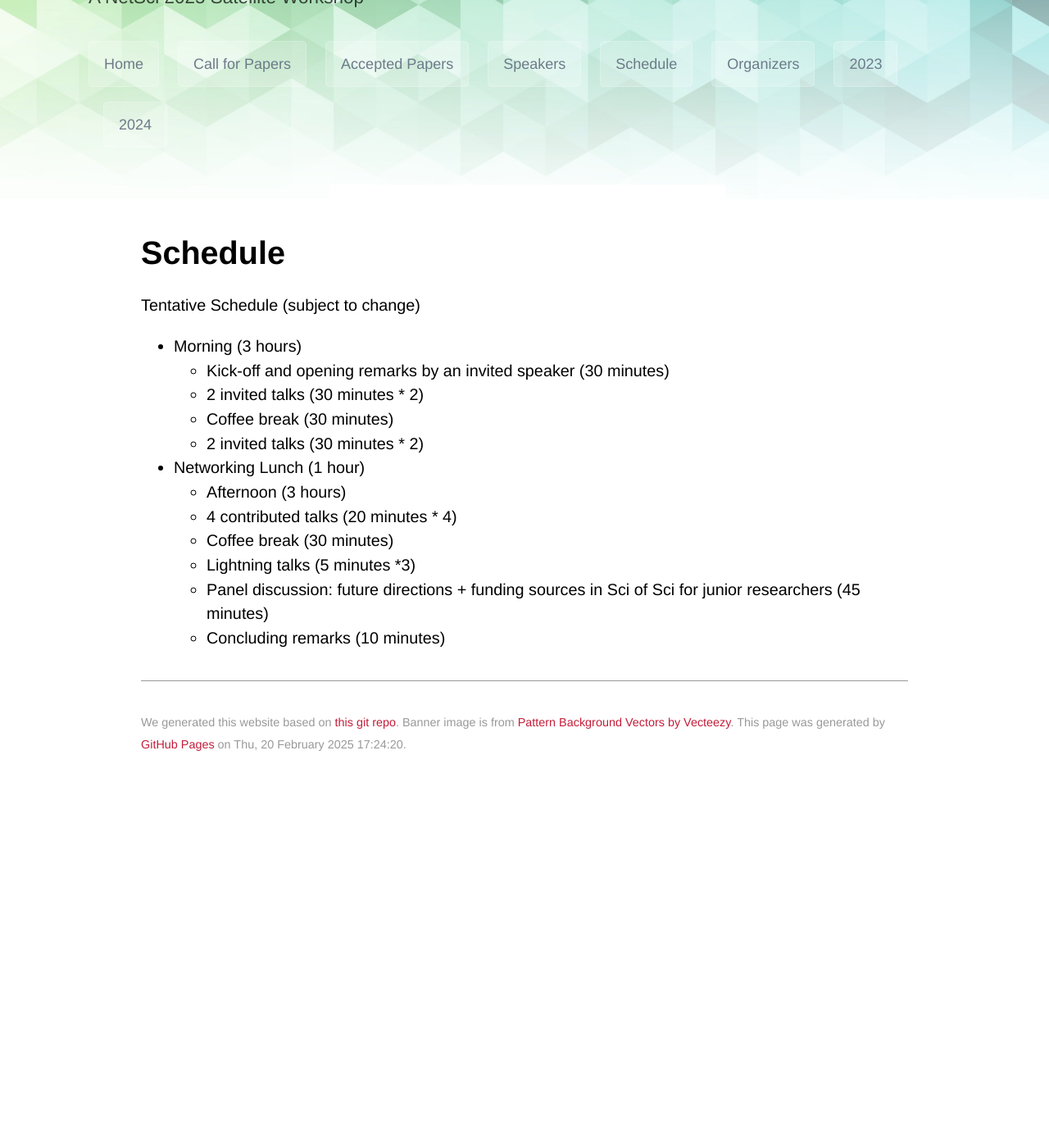
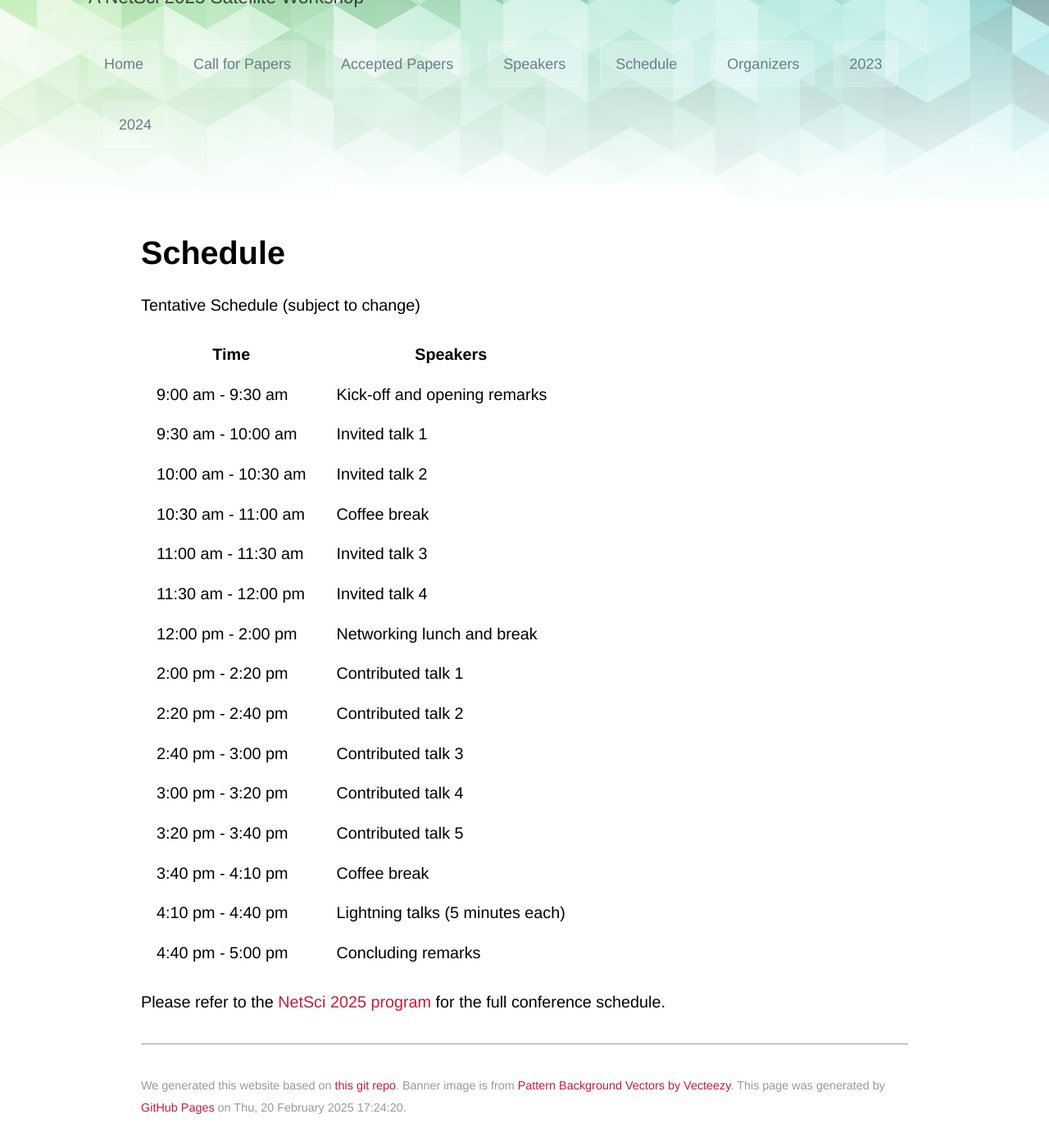
Before and after one commit to netscisci/netscisci.github.io, a Jekyll site: the page built from schedule.md, in a window 1280 px wide and 1400 px high, scrolled down 171 px. Shown: the whole window at 82% size. Built offline with Jekyll 4.4.1, drawn with Linux system fonts in a browser that asks for light colours; some web fonts are replaced; our own code applies the rules of GitHub Pages for plain Markdown files; before the commit the page ends 1128 px from its top, so only the background shows below that.

Commit message:
Update schedule.md

```diff
--- a/schedule.md
+++ b/schedule.md
@@ -4,36 +4,23 @@ layout: default
 
 # Schedule
 Tentative Schedule (subject to change)
-- Morning (3 hours)
-  - Kick-off and opening remarks by an invited speaker (30 minutes)
-  - 2 invited talks (30 minutes * 2)
-  - Coffee break (30 minutes)
-  - 2 invited talks (30 minutes * 2)
-- Networking Lunch (1 hour)
-  - Afternoon (3 hours)
-  - 4 contributed talks (20 minutes * 4)
-  - Coffee break (30 minutes)
-  - Lightning talks (5 minutes *3)
-  - Panel discussion: future directions + funding sources in Sci of Sci for junior researchers (45 minutes)
-  - Concluding remarks (10 minutes)
-
-
-<!--
-The satellite workshop will take place in the afternoon of June 18 in room 2102AB.
-
-- 1 Opening remarks by [Vincent Larivière](https://unesco.ebsi.umontreal.ca/en/vincent-lariviere/) (15 minutes)
-- 4 [Contributed talks](https://netscisci.github.io/papers) (15 minutes talk + 3 minutes Q&A each)
-- Coffee break (30 minutes)
-- 3 [Invited talks](https://netscisci.github.io/speakers) (25 minutes talk + 5 minutes Q&A each)
 
 | Time      | Speakers |
 | ----------- | ----------- |
-| 12:30pm - 1:30pm | Sci of Sci researcher networking Lunch. Cochon Dingue @ 1014 Saint-Jean |
-| 2:30 pm - 2:45 pm   | Opening remarks |
-| 2:45 pm - 4:00 pm   | Pei-Ying Chen <br/> Nandini Banerjee <br/> Liubov Tupikina <br/> Hasti Narimanzadeh |
-| 4:00 pm - 4:30 pm | Coffee break        |
-| 4:30 pm - 6:00 pm | [Jinhyuk Yun](https://bluekura.github.io/) <br> [Diego Gómez-Zará](https://www.dgomezara.cl/) <br> [Daniel Souza](https://www.som.polimi.it/professor/de-souza-daniel-fernando/)      |
+| 9:00 am - 9:30 am | Kick-off and opening remarks |
+| 9:30 am - 10:00 am   | Invited talk 1 |
+| 10:00 am - 10:30 am   | Invited talk 2 |
+| 10:30 am - 11:00 am   | Coffee break |
+| 11:00 am - 11:30 am   | Invited talk 3 |
+| 11:30 am - 12:00 pm   | Invited talk 4 |
+| 12:00 pm - 2:00 pm | Networking lunch and break |
+| 2:00 pm - 2:20 pm   | Contributed talk 1 |
+| 2:20 pm - 2:40 pm   | Contributed talk 2 |
+| 2:40 pm - 3:00 pm   | Contributed talk 3 |
+| 3:00 pm - 3:20 pm   | Contributed talk 4 |
+| 3:20 pm - 3:40 pm   | Contributed talk 5 |
+| 3:40 pm - 4:10 pm   | Coffee break |
+| 4:10 pm - 4:40 pm   | Lightning talks (5 minutes each) |
+| 4:40 pm - 5:00 pm   | Concluding remarks |
 
-
-Please refer to the [NetSci 2024 program](https://netsci2024.com/en) for the full conference schedule.
--->
+Please refer to the [NetSci 2025 program](https://netsci2025.github.io/) for the full conference schedule.
```
